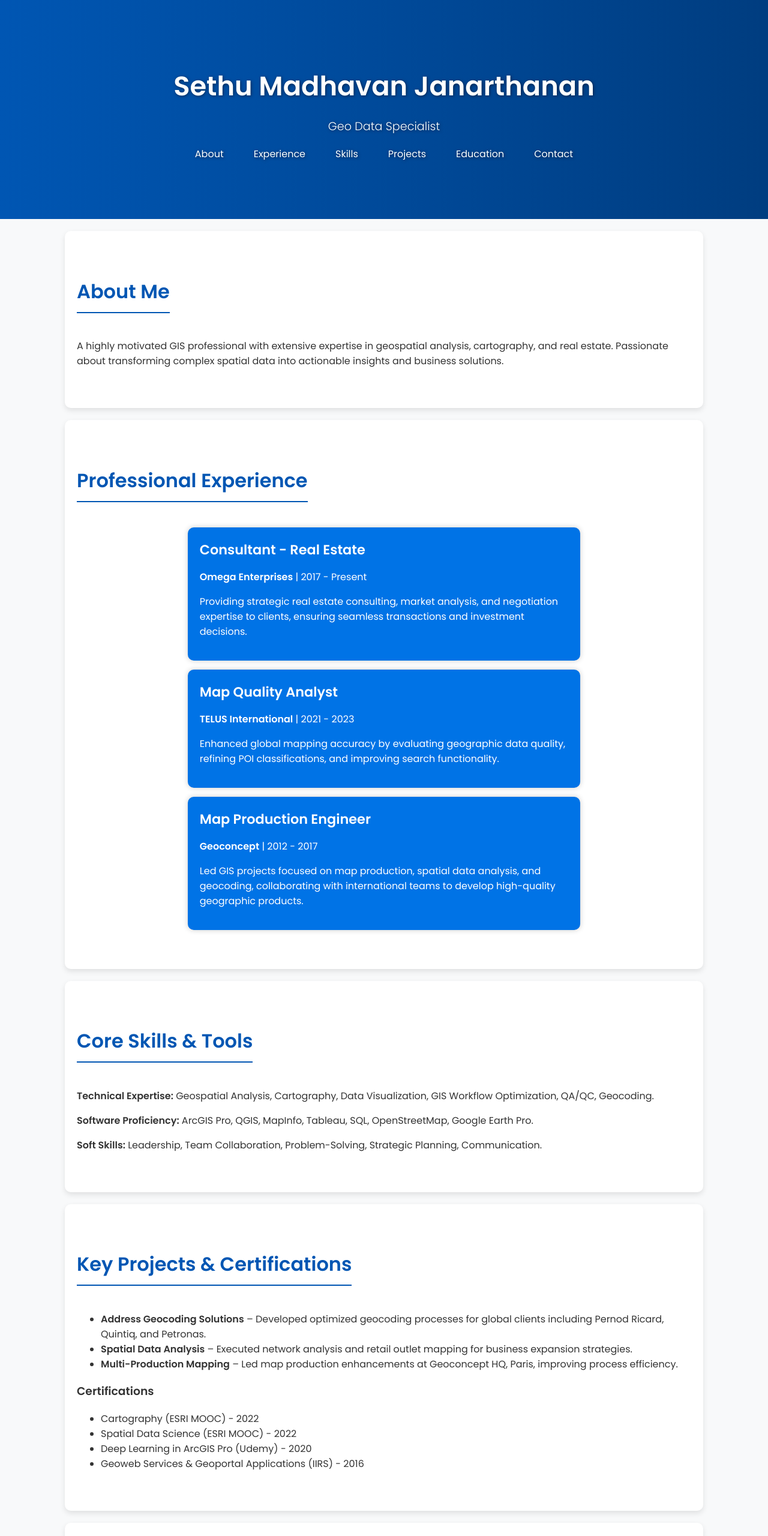
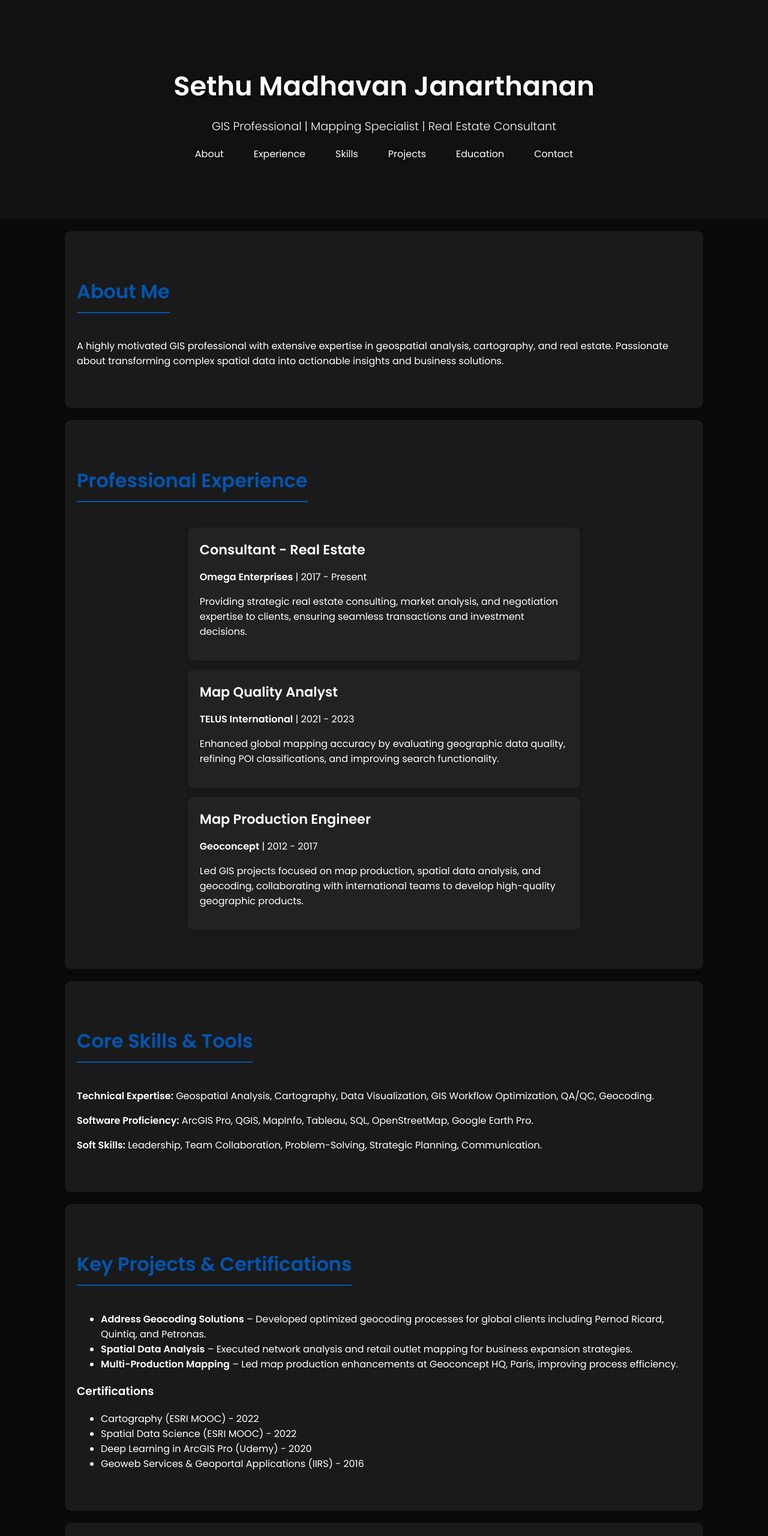
Before and after one commit to mjsethu10/portfolio, a plain HTML site: page index.html in a window 1280 px wide. Shown: the top 2560 px of the page at 60% size. Drawn offline with Linux system fonts and the light colour scheme.

Commit message:
new bck colour

```diff
--- a/index.html
+++ b/index.html
@@ -6,11 +6,11 @@
     <title>Sethu Madhavan Janarthanan - Portfolio</title>
     <link rel="stylesheet" href="styles.css">
 </head>
-<body>
+<body style="background: #0a0a0a; color: #ffffff;">
     <header>
-        <div class="hero">
+        <div class="hero" style="background: #111111;">
             <h1>Sethu Madhavan Janarthanan</h1>
-            <p>Geo Data Specialist</p>
+            <p>GIS Professional | Mapping Specialist | Real Estate Consultant</p>
             <nav>
                 <ul>
                     <li><a href="#about">About</a></li>
@@ -24,38 +24,38 @@
         </div>
     </header>
 
-    <section id="about" class="section">
+    <section id="about" class="section" style="background: #1a1a1a;">
         <h2>About Me</h2>
         <p>A highly motivated GIS professional with extensive expertise in geospatial analysis, cartography, and real estate. Passionate about transforming complex spatial data into actionable insights and business solutions.</p>
     </section>
 
-    <section id="experience" class="section">
+    <section id="experience" class="section" style="background: #1a1a1a;">
         <h2>Professional Experience</h2>
-        <div class="card">
+        <div class="card" style="background: #222222;">
             <h3>Consultant - Real Estate</h3>
             <p><strong>Omega Enterprises</strong> | 2017 - Present</p>
             <p>Providing strategic real estate consulting, market analysis, and negotiation expertise to clients, ensuring seamless transactions and investment decisions.</p>
         </div>
-        <div class="card">
+        <div class="card" style="background: #222222;">
             <h3>Map Quality Analyst</h3>
             <p><strong>TELUS International</strong> | 2021 - 2023</p>
             <p>Enhanced global mapping accuracy by evaluating geographic data quality, refining POI classifications, and improving search functionality.</p>
         </div>
-        <div class="card">
+        <div class="card" style="background: #222222;">
             <h3>Map Production Engineer</h3>
             <p><strong>Geoconcept</strong> | 2012 - 2017</p>
             <p>Led GIS projects focused on map production, spatial data analysis, and geocoding, collaborating with international teams to develop high-quality geographic products.</p>
         </div>
     </section>
 
-    <section id="skills" class="section">
+    <section id="skills" class="section" style="background: #1a1a1a;">
         <h2>Core Skills & Tools</h2>
         <p><strong>Technical Expertise:</strong> Geospatial Analysis, Cartography, Data Visualization, GIS Workflow Optimization, QA/QC, Geocoding.</p>
         <p><strong>Software Proficiency:</strong> ArcGIS Pro, QGIS, MapInfo, Tableau, SQL, OpenStreetMap, Google Earth Pro.</p>
         <p><strong>Soft Skills:</strong> Leadership, Team Collaboration, Problem-Solving, Strategic Planning, Communication.</p>
     </section>
 
-    <section id="projects" class="section">
+    <section id="projects" class="section" style="background: #1a1a1a;">
         <h2>Key Projects & Certifications</h2>
         <ul>
             <li><strong>Address Geocoding Solutions</strong> – Developed optimized geocoding processes for global clients including Pernod Ricard, Quintiq, and Petronas.</li>
@@ -71,21 +71,21 @@
         </ul>
     </section>
 
-    <section id="education" class="section">
+    <section id="education" class="section" style="background: #1a1a1a;">
         <h2>Education</h2>
         <p><strong>Master of Science in Geoinformatics</strong> | Universiti Teknologi Malaysia | 2012</p>
         <h3>Languages</h3>
         <p>English, French (DELF A1)</p>
     </section>
 
-    <section id="contact" class="section">
+    <section id="contact" class="section" style="background: #1a1a1a;">
         <h2>Contact Information</h2>
-        <p>Email: <a href="mailto:mjsethu10x@gmail.com">mjsethu10x@gmail.com</a></p>
-        <p>LinkedIn: <a href="https://linkedin.com/in/sethumj">linkedin.com/in/sethumj</a></p>
+        <p>Email: <a href="mailto:mjsethu10x@gmail.com" style="color: #66d9ef;">mjsethu10x@gmail.com</a></p>
+        <p>LinkedIn: <a href="https://linkedin.com/in/sethumj" style="color: #66d9ef;">linkedin.com/in/sethumj</a></p>
     </section>
 
-    <footer>
-        <p>&copy; 2025 Sethu Madhavan Janarthanan | Professional Portfolio</p>
+    <footer style="background: #000000;">
+        <p>&copy; 2025 SMJ | Professional Portfolio</p>
     </footer>
 </body>
 </html>
```
